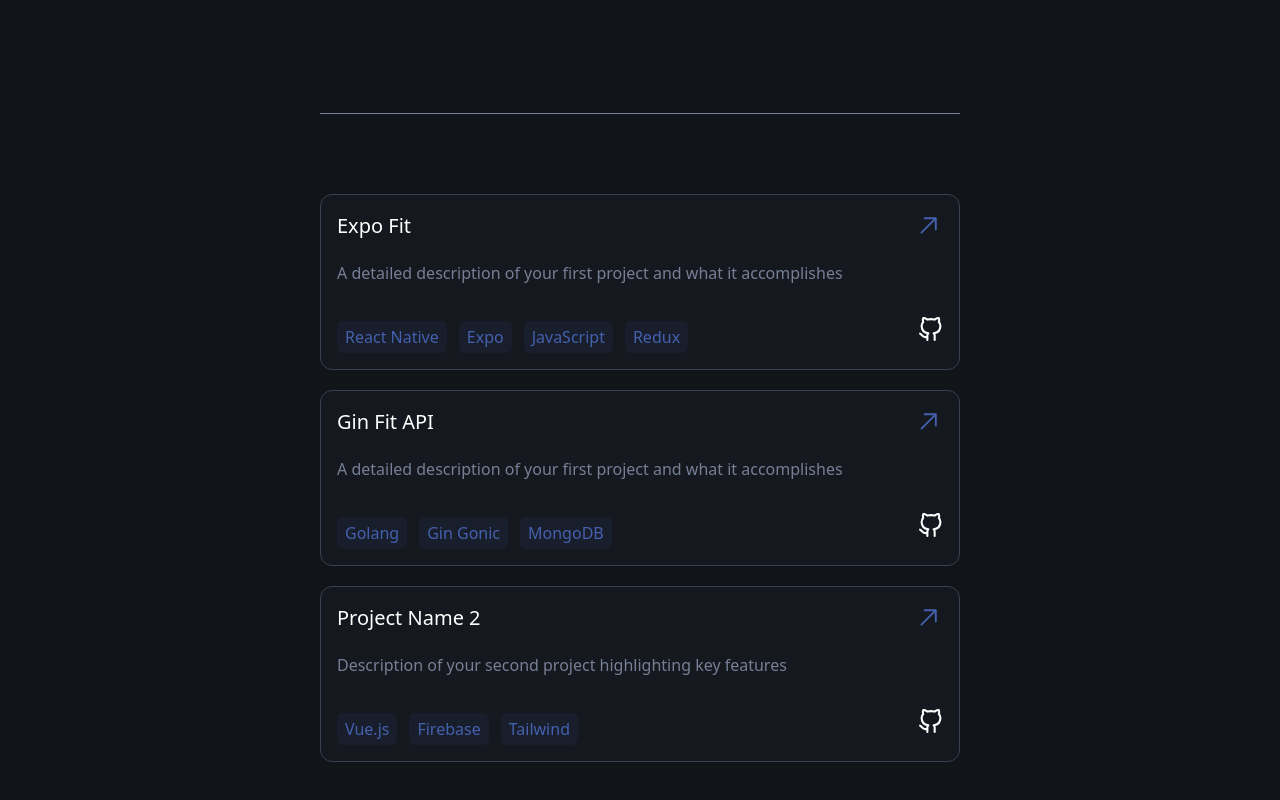
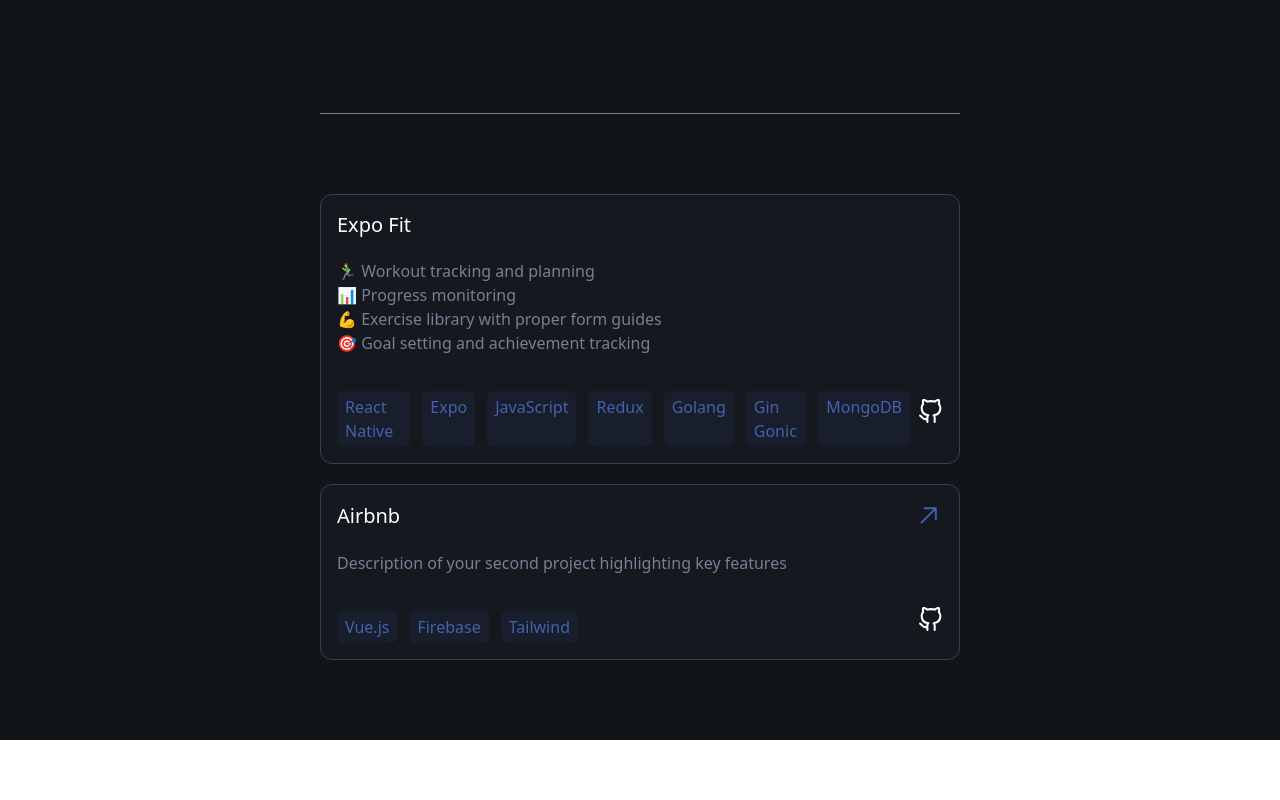
Before and after one commit to GiwrgosGln/Portfolio, a React (Vite) app: page / in a window 1280 px wide. Shown: the part 2200-3000 px from the top of the page. After the commit the page ends 2940 px from the top, so only its background shows below. Built offline with nearby package versions, Linux system fonts and the light colour scheme.

Commit message:
update projects

```diff
--- a/src/components/projects.tsx
+++ b/src/components/projects.tsx
@@ -13,12 +13,21 @@
           <div className="flex flex-row justify-between items-center">
             <h2 className="text-secondaryText text-xl">{project.title}</h2>
             <div className="flex flex-row gap-1 justify-center items-center">
-              <a href={project.liveUrl}>
-                <GoArrowUpRight color="#4461AF" size={30} />
-              </a>
+              {project.liveUrl && (
+                <a href={project.liveUrl}>
+                  <GoArrowUpRight color="#4461AF" size={30} />
+                </a>
+              )}
             </div>
           </div>
-          <p className="text-primaryText mt-5">{project.description}</p>
+          <p className="text-primaryText mt-5">
+            {project.description.split("\n").map((line, index) => (
+              <span key={index}>
+                {line}
+                <br />
+              </span>
+            ))}
+          </p>
           <div className="flex flex-row justify-between items-center gap-2 mt-5">
             <div className="gap-3 flex flex-row">
               {project.technologies.map((tech, techIndex) => (
--- a/src/data/projects.json
+++ b/src/data/projects.json
@@ -2,28 +2,27 @@
   "projects": [
     {
       "title": "Expo Fit",
-      "description": "A detailed description of your first project and what it accomplishes",
-      "technologies": ["React Native", "Expo", "JavaScript", "Redux"],
+      "description": "🏃‍♂️ Workout tracking and planning\n📊 Progress monitoring\n💪 Exercise library with proper form guides\n🎯 Goal setting and achievement tracking",
+      "technologies": [
+        "React Native",
+        "Expo",
+        "JavaScript",
+        "Redux",
+        "Golang",
+        "Gin Gonic",
+        "MongoDB"
+      ],
       "imagePath": "/src/assets/project1.png",
-      "liveUrl": "https://project1.com",
-      "githubUrl": "https://github.com/yourusername/project1",
+      "liveUrl": "",
+      "githubUrl": "https://github.com/GiwrgosGln/ExpoFit",
       "featured": true
     },
     {
-      "title": "Gin Fit API",
-      "description": "A detailed description of your first project and what it accomplishes",
-      "technologies": ["Golang", "Gin Gonic", "MongoDB"],
-      "imagePath": "/src/assets/project1.png",
-      "liveUrl": "https://project1.com",
-      "githubUrl": "https://github.com/yourusername/project1",
-      "featured": true
-    },
-    {
-      "title": "Project Name 2",
+      "title": "Airbnb",
       "description": "Description of your second project highlighting key features",
       "technologies": ["Vue.js", "Firebase", "Tailwind"],
       "imagePath": "/src/assets/project2.png",
-      "liveUrl": "https://project2.com",
+      "liveUrl": "https://annecy-apartment.com/",
       "githubUrl": "https://github.com/yourusername/project2",
       "featured": false
     }
```
